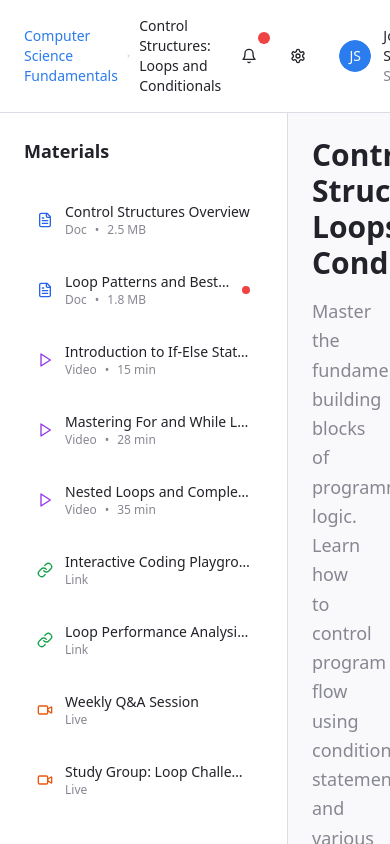
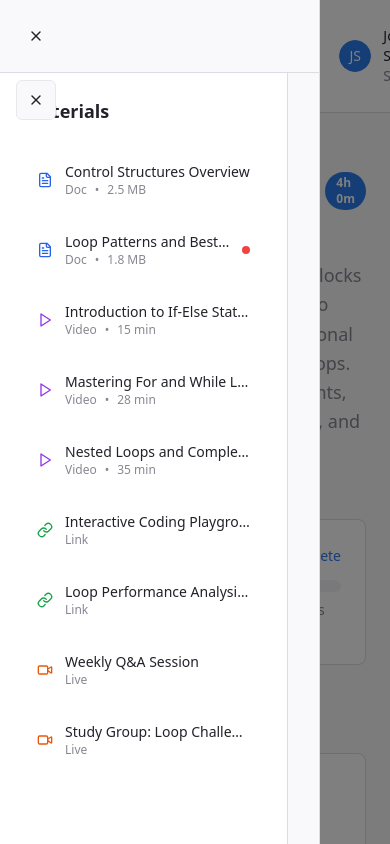
Before and after one commit to tiran2/tuterverrse-module-page-ui, a React (Vite) app: page /module in a window 390 px wide. Shown: the top 844 px of the page. Built offline with nearby package versions, Linux system fonts and the light colour scheme.

Commit message:
Refactor Module Page Layout
Update Module Page to display materials as a single-column list and implement a collapsible sidebar for material navigation.

```diff
--- a/src/components/ModuleContent.tsx
+++ b/src/components/ModuleContent.tsx
@@ -61,7 +61,7 @@ export function ModuleContent({ moduleData, onMaterialClick }: ModuleContentProp
       <div className="space-y-6">
         <h2 className="text-2xl font-bold text-foreground mb-6">Learning Materials</h2>
 
-        <div className="grid grid-cols-1 lg:grid-cols-2 gap-6">
+        <div className="flex flex-col gap-4">
           {moduleData.materials.map((material) => (
             <MaterialCard
               key={material.id}
--- a/src/pages/ModulePage.tsx
+++ b/src/pages/ModulePage.tsx
@@ -1,6 +1,9 @@
+import { useState } from "react";
 import { TopNavigation } from "@/components/TopNavigation";
 import { MaterialNavigationSidebar } from "@/components/MaterialNavigationSidebar";
 import { ModuleContent } from "@/components/ModuleContent";
+import { Button } from "@/components/ui/button";
+import { Menu, X } from "lucide-react";
 
 const mockModuleData = {
   id: "3",
@@ -84,6 +87,8 @@ const mockModuleData = {
 };
 
 export default function ModulePage() {
+  const [sidebarOpen, setSidebarOpen] = useState(true);
+
   const handleMaterialClick = (material: any) => {
     console.log("Opening material:", material);
     // Handle material opening logic here
@@ -112,17 +117,64 @@ export default function ModulePage() {
         courseName="Computer Science Fundamentals"
       />
 
-      <div className="flex">
+      <div className="flex relative">
+        {/* Sidebar Toggle Button */}
+        <Button
+          variant="outline"
+          size="icon"
+          className="fixed top-20 left-4 z-50"
+          onClick={() => setSidebarOpen(!sidebarOpen)}
+        >
+          {sidebarOpen ? <X className="h-4 w-4" /> : <Menu className="h-4 w-4" />}
+        </Button>
+
+        {/* Material Navigation Sidebar */}
+        <div className={`
+          ${sidebarOpen ? 'translate-x-0 w-80' : '-translate-x-full w-0'}
+          transition-all duration-300 ease-in-out
+          fixed lg:relative top-0 left-0 h-screen bg-background border-r border-border z-40 overflow-hidden
+        `}>
+          <div className="lg:hidden p-4 border-b border-border">
+            <Button
+              variant="ghost"
+              size="icon"
+              onClick={() => setSidebarOpen(false)}
+              className="ml-auto"
+            >
+              <X className="h-4 w-4" />
+            </Button>
+          </div>
+
+          {sidebarOpen && (
             <MaterialNavigationSidebar
               materials={mockModuleData.materials}
-          onMaterialClick={handleMaterialNavigate}
+              onMaterialClick={(materialId) => {
+                handleMaterialNavigate(materialId);
+                // Auto-close sidebar on mobile after selection
+                if (window.innerWidth < 1024) {
+                  setSidebarOpen(false);
+                }
+              }}
             />
+          )}
+        </div>
 
+        {/* Main Content */}
+        <div className={`flex-1 transition-all duration-300 ${sidebarOpen ? 'lg:pl-0' : 'lg:pl-0'}`}>
           <ModuleContent
             moduleData={mockModuleData}
             onMaterialClick={handleMaterialClick}
           />
         </div>
+
+        {/* Mobile Overlay */}
+        {sidebarOpen && (
+          <div
+            className="fixed inset-0 bg-black/50 z-30 lg:hidden"
+            onClick={() => setSidebarOpen(false)}
+          />
+        )}
+      </div>
     </div>
   );
 }
```
Lines whose indentation alone changed are shown as unchanged.
